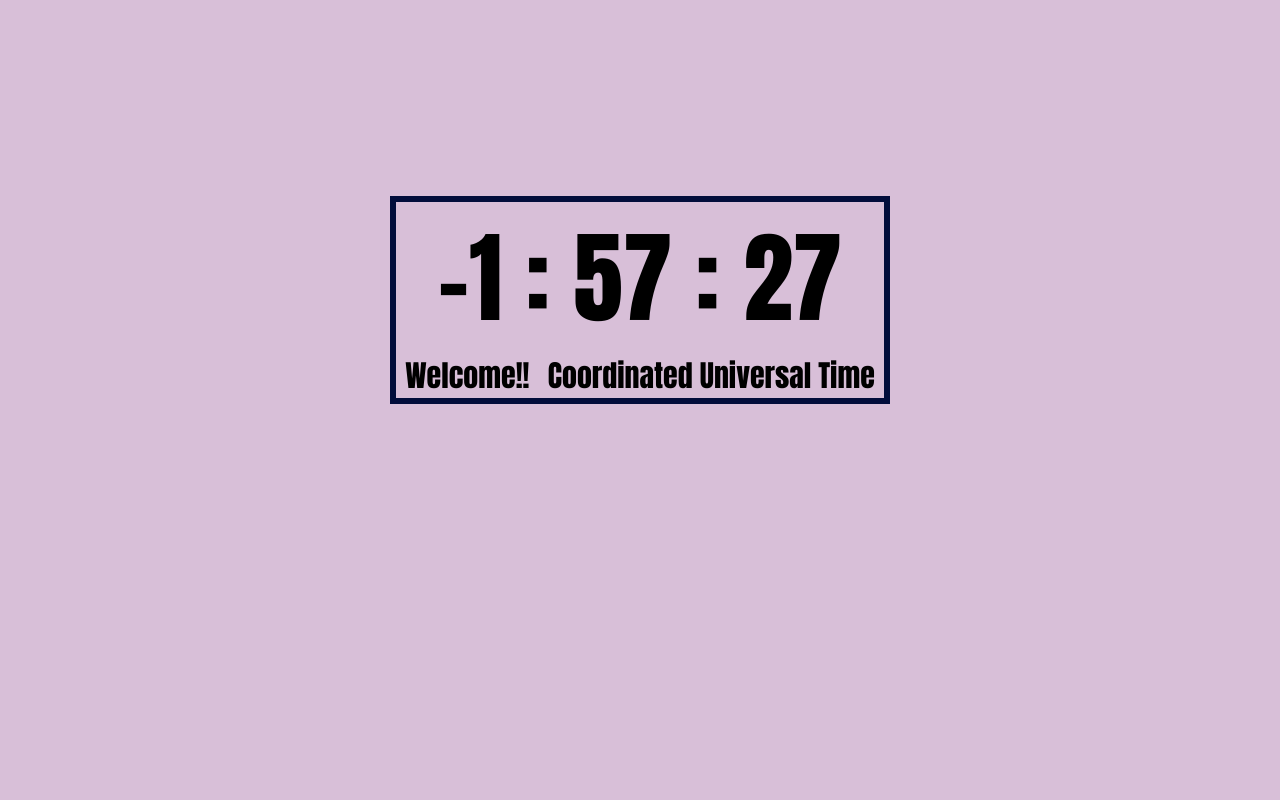
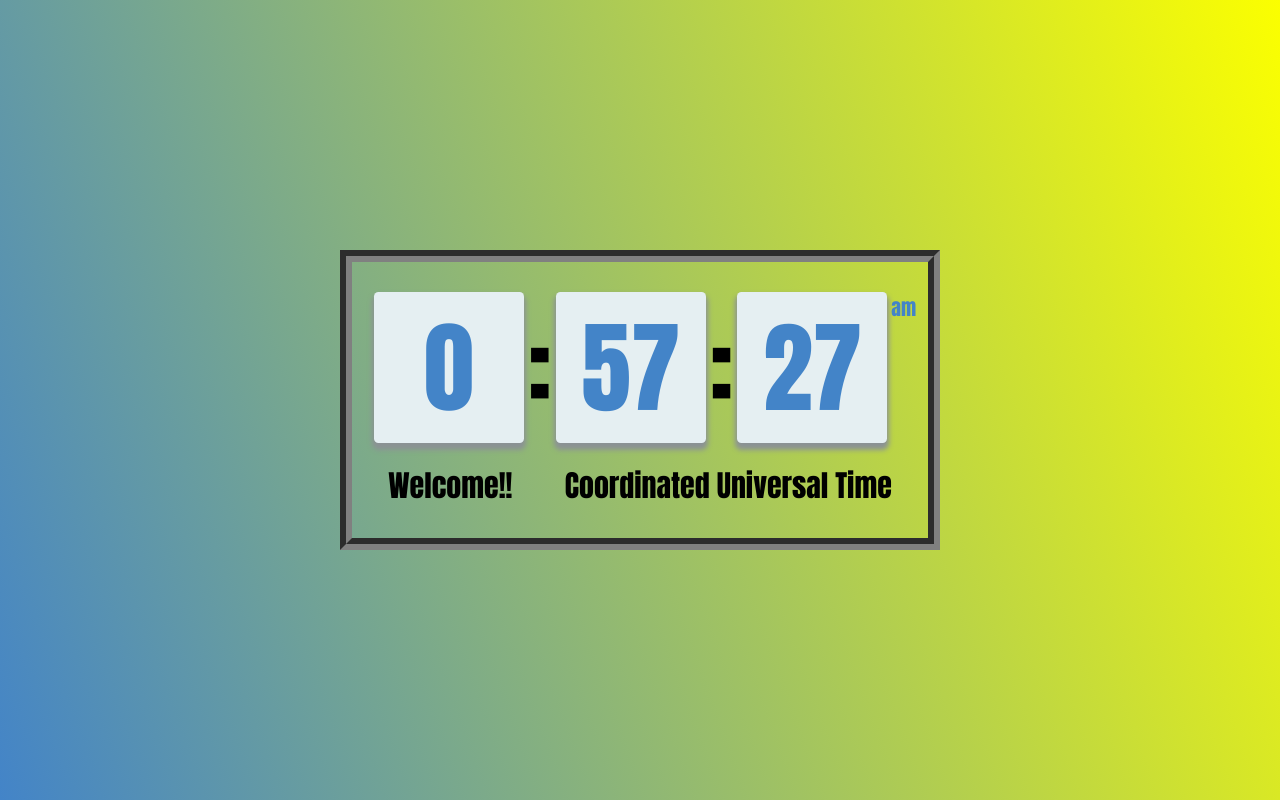
Before and after one commit to michael-carvajal/clock, a plain HTML site: page index.html in a window 1280 px wide. Drawn offline with Linux system fonts and the light colour scheme.

Commit message:
added styling such as background color, aligning elemts using flex properties

```diff
--- a/app.js
+++ b/app.js
@@ -4,13 +4,26 @@ window.onload = function () {
     const minutes = document.querySelector('.minutes')
     const seconds = document.querySelector('.seconds')
     const time_zone = document.querySelector('.time_zone')
+    const amPm = document.querySelector('.amPm')
+    let amOrPm = "am"
+
 
     function display_date() {
         let date = new Date();
         console.log('hi');
-        hours.innerHTML = (date.getHours()/2 -1);
+        let amOrPm = "am";
+        let hour = date.getHours();
+        if (hour > 12) {
+            amOrPm = "pm";
+            hour -= 12;
+        }
+        hours.innerHTML = (hour);
         minutes.innerHTML = date.getMinutes();
         seconds.innerHTML = date.getSeconds();
+        amPm.innerHTML = amOrPm;
+        let time = date.toLocaleTimeString();
+
+        console.log(time);
     }
     setInterval(display_date, 1000);
 
@@ -20,4 +33,10 @@ window.onload = function () {
     time_zone.innerHTML = timeZoneName;
 
 
+
+
+
+
+
+
 }
--- a/index.html
+++ b/index.html
@@ -16,6 +16,7 @@
             <span class="minutes"></span>
             <span>:</span>
             <span class="seconds"></span>
+            <span class="amPm"></span>
         </div>
         <div class="info">
             <div class="time_zone"></div>
--- a/style.css
+++ b/style.css
@@ -1,32 +1,74 @@
-*{
+* {
     box-sizing: border-box;
     margin: 0;
     padding: 0;
 }
-body{
+
+body {
     display: flex;
     justify-content: center;
     align-items: center;
-    height: 600px;
-    background-color: thistle;
+    height: 100vh;
+    background-image: linear-gradient(70deg, rgb(67, 132, 200), rgb(251, 255, 0));
 }
-.container{
-    border: 6px rgb(2, 13, 59) solid;
-    width: 500px;
+
+.container {
+    border: 12px grey groove;    width: 600px;
+    height: 300px;
     display: flex;
+    padding: 10px;
     flex-direction: column;
     justify-content: center;
-    align-items: center;
+    align-items: flex-end;
     font-family: Impact, Haettenschweiler, 'Arial Narrow Bold', sans-serif;
 }
 
-.numbers{
+.numbers {
     font-size: 100px;
+    display: flex;
+    justify-content: space-around;
+    width: 100%;
+    padding-left: 10px;
 }
-.info{
+
+.info {
     display: flex;
     justify-content: space-around;
     flex-direction: row-reverse;
     width: 100%;
     font-size: 30px;
+    margin-top: 20px;
 }
+
+span {
+
+    border-radius: 3%;
+    width: auto;
+
+}
+
+.numbers span:nth-child(1),
+.numbers span:nth-child(3),
+.numbers span:nth-child(5) {
+    display: flex;
+    justify-content: center;
+    text-align: center;
+    color: rgb(67, 132, 200);
+    min-width: 150px;
+    background-color: rgb(229, 239, 242);
+    box-shadow: 0 5px 5px 2px rgb(139, 146, 148);
+}
+
+
+.numbers span:nth-child(2),
+.numbers span:nth-child(4) {
+    border: none;
+    flex-shrink: 60;
+}
+
+.amPm {
+    font-size: 20px;
+    color: rgb(67, 132, 200);
+    align-self: flex-start;
+    border: none;
+}
```
